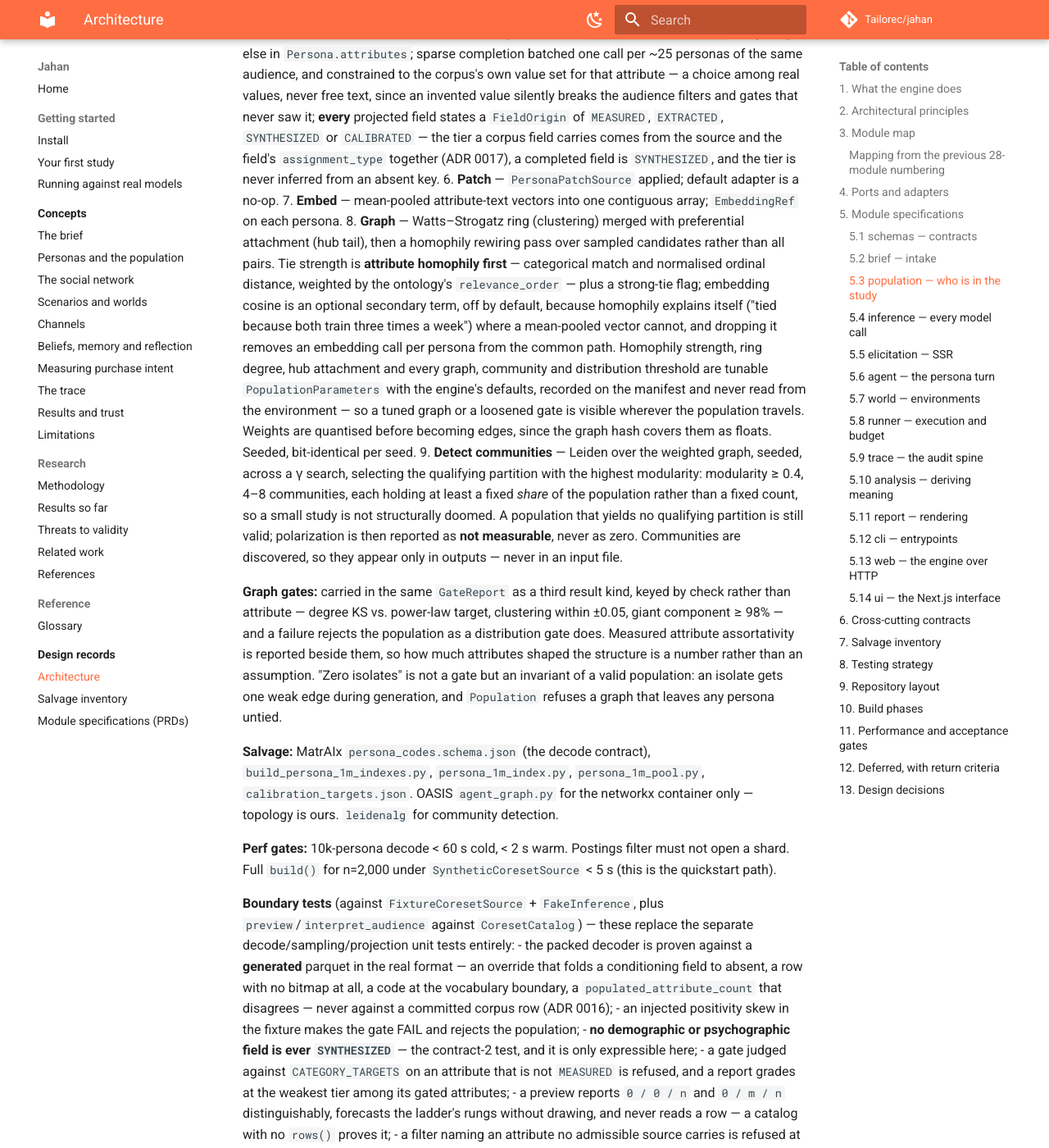
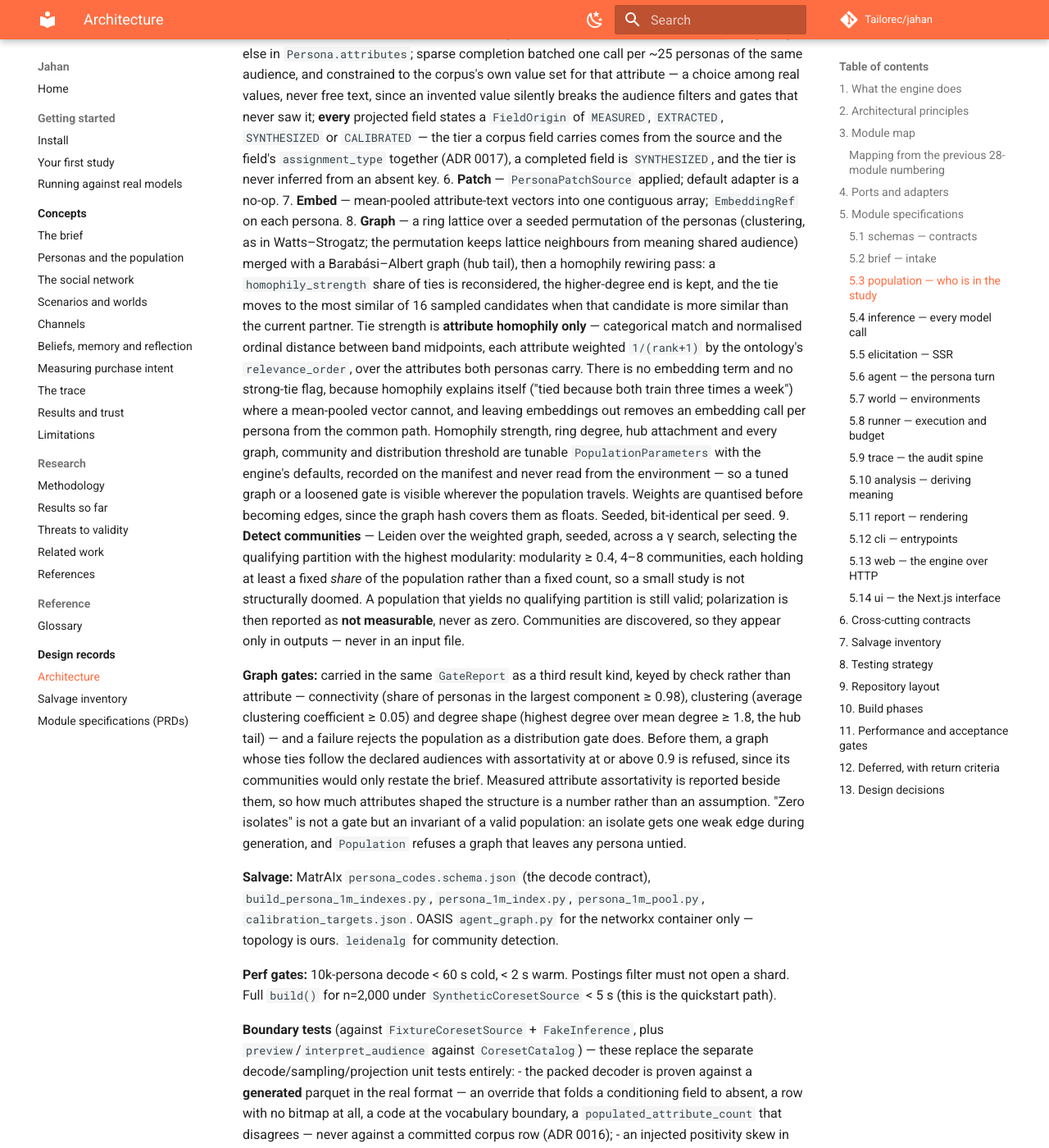
Before and after one commit to Tailorec/jahan, an MkDocs documentation site: the page built from docs/FINAL_ARCH.md, in a window 1280 px wide and 1400 px high, scrolled down 11480 px. Shown: the whole window at 82% size. Built offline with MkDocs 1.6.1 and Material for MkDocs 9.7.7, drawn with Linux system fonts in a browser that asks for light colours; comment, search, counter and statistics services are not loaded; some of the changed text lies outside the part shown.

Commit message:
docs: the architecture states the graph, its gates, the channels' ranking and the pause threshold as the code has them
Co-Authored-By: Claude Opus 5.5 <noreply@anthropic.com>

```diff
--- a/docs/FINAL_ARCH.md
+++ b/docs/FINAL_ARCH.md
@@ -221,10 +221,10 @@ Sampling, graph rewiring and community detection draw from **independent streams
 5. **Project** — the ontology's relevance order selects fields; the conditioning set lands in `Persona.conditioning`, everything else in `Persona.attributes`; sparse completion batched one call per ~25 personas of the same audience, and constrained to the corpus's own value set for that attribute — a choice among real values, never free text, since an invented value silently breaks the audience filters and gates that never saw it; **every** projected field states a `FieldOrigin` of `MEASURED`, `EXTRACTED`, `SYNTHESIZED` or `CALIBRATED` — the tier a corpus field carries comes from the source and the field's `assignment_type` together (ADR 0017), a completed field is `SYNTHESIZED`, and the tier is never inferred from an absent key.
 6. **Patch** — `PersonaPatchSource` applied; default adapter is a no-op.
 7. **Embed** — mean-pooled attribute-text vectors into one contiguous array; `EmbeddingRef` on each persona.
-8. **Graph** — Watts–Strogatz ring (clustering) merged with preferential attachment (hub tail), then a homophily rewiring pass over sampled candidates rather than all pairs. Tie strength is **attribute homophily first** — categorical match and normalised ordinal distance, weighted by the ontology's `relevance_order` — plus a strong-tie flag; embedding cosine is an optional secondary term, off by default, because homophily explains itself ("tied because both train three times a week") where a mean-pooled vector cannot, and dropping it removes an embedding call per persona from the common path. Homophily strength, ring degree, hub attachment and every graph, community and distribution threshold are tunable `PopulationParameters` with the engine's defaults, recorded on the manifest and never read from the environment — so a tuned graph or a loosened gate is visible wherever the population travels. Weights are quantised before becoming edges, since the graph hash covers them as floats. Seeded, bit-identical per seed.
+8. **Graph** — a ring lattice over a seeded permutation of the personas (clustering, as in Watts–Strogatz; the permutation keeps lattice neighbours from meaning shared audience) merged with a Barabási–Albert graph (hub tail), then a homophily rewiring pass: a `homophily_strength` share of ties is reconsidered, the higher-degree end is kept, and the tie moves to the most similar of 16 sampled candidates when that candidate is more similar than the current partner. Tie strength is **attribute homophily only** — categorical match and normalised ordinal distance between band midpoints, each attribute weighted `1/(rank+1)` by the ontology's `relevance_order`, over the attributes both personas carry. There is no embedding term and no strong-tie flag, because homophily explains itself ("tied because both train three times a week") where a mean-pooled vector cannot, and leaving embeddings out removes an embedding call per persona from the common path. Homophily strength, ring degree, hub attachment and every graph, community and distribution threshold are tunable `PopulationParameters` with the engine's defaults, recorded on the manifest and never read from the environment — so a tuned graph or a loosened gate is visible wherever the population travels. Weights are quantised before becoming edges, since the graph hash covers them as floats. Seeded, bit-identical per seed.
 9. **Detect communities** — Leiden over the weighted graph, seeded, across a γ search, selecting the qualifying partition with the highest modularity: modularity ≥ 0.4, 4–8 communities, each holding at least a fixed *share* of the population rather than a fixed count, so a small study is not structurally doomed. A population that yields no qualifying partition is still valid; polarization is then reported as **not measurable**, never as zero. Communities are discovered, so they appear only in outputs — never in an input file.
 
-**Graph gates:** carried in the same `GateReport` as a third result kind, keyed by check rather than attribute — degree KS vs. power-law target, clustering within ±0.05, giant component ≥ 98% — and a failure rejects the population as a distribution gate does. Measured attribute assortativity is reported beside them, so how much attributes shaped the structure is a number rather than an assumption. "Zero isolates" is not a gate but an invariant of a valid population: an isolate gets one weak edge during generation, and `Population` refuses a graph that leaves any persona untied.
+**Graph gates:** carried in the same `GateReport` as a third result kind, keyed by check rather than attribute — connectivity (share of personas in the largest component ≥ 0.98), clustering (average clustering coefficient ≥ 0.05) and degree shape (highest degree over mean degree ≥ 1.8, the hub tail) — and a failure rejects the population as a distribution gate does. Before them, a graph whose ties follow the declared audiences with assortativity at or above 0.9 is refused, since its communities would only restate the brief. Measured attribute assortativity is reported beside them, so how much attributes shaped the structure is a number rather than an assumption. "Zero isolates" is not a gate but an invariant of a valid population: an isolate gets one weak edge during generation, and `Population` refuses a graph that leaves any persona untied.
 
 **Salvage:** MatrAIx `persona_codes.schema.json` (the decode contract), `build_persona_1m_indexes.py`, `persona_1m_index.py`, `persona_1m_pool.py`, `calibration_targets.json`. OASIS `agent_graph.py` for the networkx container only — topology is ours. `leidenalg` for community detection.
 
@@ -395,12 +395,12 @@ A step takes the previous tick's recorded `Turn`s and returns a `WorldDelta` bui
 |---|---|---|
 | **SurveyRoom** | isolated; every persona receives the stimulus, no social signals. The baseline environment | answer (SSR always applied) |
 | **SocialFeed** | broadcast posts, comments, likes, reposts, quotes; exposure via recsys; visible social-proof counters | post, comment, like, repost, quote, follow |
-| **Forum** | one class, two presets — `reddit_global` (any agent, any thread, hot-score ranking) and `community_scoped` (threads scoped to Leiden communities, recency + agreement ranking, no hot-score) | create_post, reply, vote |
+| **Forum** | one class, two presets — `reddit_global` (any agent, any thread, hot-score ranking) and `community_scoped` (threads scoped to Leiden communities, recency + agreement ranking, no hot-score). Studies run `reddit_global`; `community_scoped` is a `WorldConfig` setting no study input selects yet | create_post, reply, vote |
 | **WOM** | a graph channel, not a platform. After a reaction, `wants_to_talk(reaction, peer)` gates on sentiment strength and tie strength; delivery creates a next-tick exposure with `reason=wom` | send (implicit) |
 
 The two forum presets are mechanically similar and dynamically opposite — hot-score produces herding, consensus ranking produces slow hardening. Having both in one class makes that a study variable rather than a fork.
 
-**Recsys, all four OASIS modes retained:** `reddit_hot` (hot-score math copied verbatim — do not "improve" it, its value is fidelity to upstream), `twitter` (interest match on profile embeddings), `twhin` (graph-aware, using generated degree centralities), `random` (the control arm — required to separate filter-driven effects from organic ones). Exposure budget defaults to 3 stimuli per agent per tick; drops are logged with a reason. Exposures keep their per-stimulus attention, reason and seen flag, and are **grouped into one `Impression`** before reaching `agent` — grouped, not flattened.
+**Recsys, all four OASIS modes retained:** `reddit_hot` (hot-score math copied verbatim — do not "improve" it, its value is fidelity to upstream), `twitter` (OASIS's X refresh: in-network posts first, most liked first, then cosine of profile and post vectors × `log((271.8 − age) / 100)`, using vectors from a separately pinned `recsys_embed` model), `twhin` (graph-aware, using generated degree centralities), `random` (the control arm — required to separate filter-driven effects from organic ones). A study's feed runs `twitter` when the run pins `recsys_embed` and `random` otherwise; its forum runs `reddit_hot`; `twhin` is a `WorldConfig` setting no study input selects yet. Exposure budget defaults to 3 stimuli per agent per tick; drops are logged with a reason. Exposures keep their per-stimulus attention, reason and seen flag, and are **grouped into one `Impression`** before reaching `agent` — grouped, not flattened.
 
 **Schedule:** per-agent activation probability from involvement × daily rhythm, seeded. Interventions compose rather than overwrite — a promo during a launch is both, not the later one.
 
@@ -425,11 +425,11 @@ A `RunResult` carries the registry entry and one outcome per world id — `compl
 
 **Degrade ladder** (P3: one owner, one place — thresholds and the subsample are
 `LadderConfig`, configuration a study changes, not code; defaults 80% / 95% /
-100% / pause beyond, subsample to 0.40 from a base of 1.0):
+100% / pause above 150%, subsample to 0.40 from a base of 1.0):
 1. 80% of budget → warn.
 2. 95% → freeze optional tier-B work (reflections, optional audits).
 3. 100% → activation subsample (0.62 → 0.40 is one study's setting of the rate).
-4. Beyond → pause the run. **Completed worlds are kept and labeled partial** — partial results are valid results, and discarding them is the wrong failure mode.
+4. Above 150% (`pause_at`) → pause the run. A world also pauses before a survey wave it cannot afford, since a wave is never thinned. **Completed worlds are kept and labeled partial** — partial results are valid results, and discarding them is the wrong failure mode.
 
 **Sweep is not a separate concept** — it is `run()` over N scenario configs × seeds, with a worker pool and a shared budget. A sweep is a `SweepPlan` expanded into a `RunConfig` and run like any other, so it returns a `RunResult`; there is no separate sweep result, and per-cell digests for the heatmap come from analysis. The pattern comes from ASAL's `main_sweep_gol.py` (brute-force discrete sweep); nothing is copy-pasted, since JAX/CLIP is the wrong modality.
 
```
